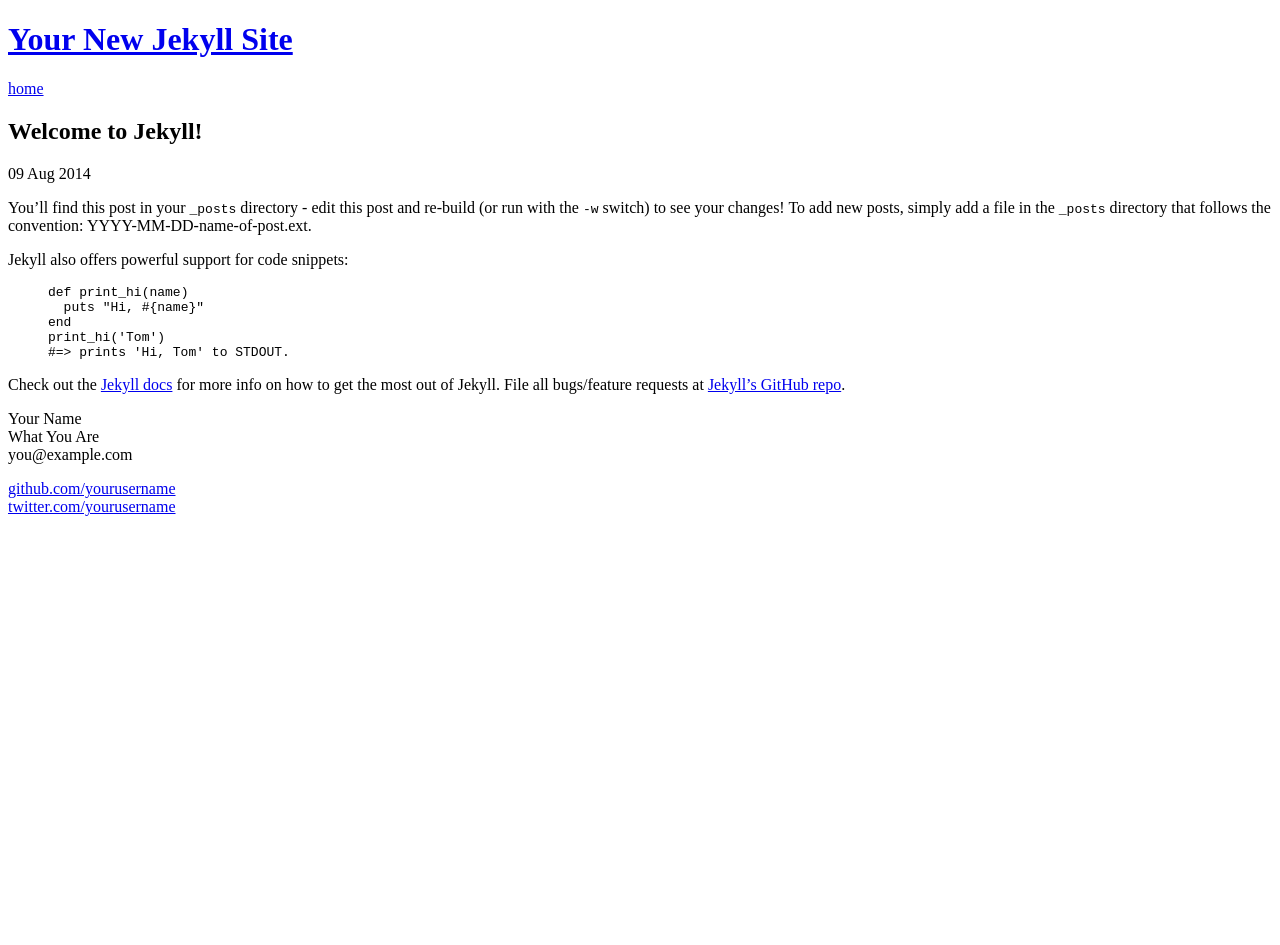
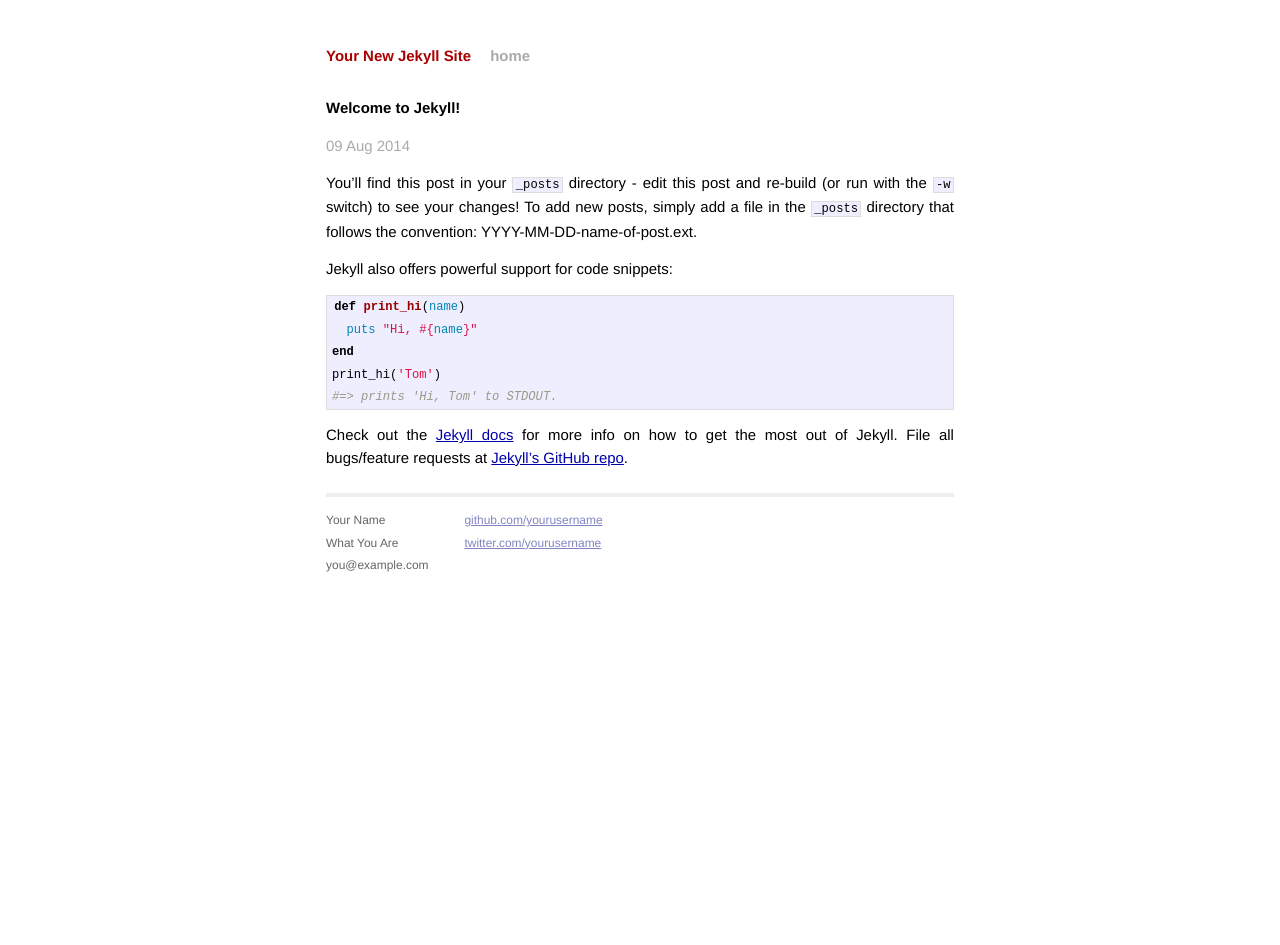
Before and after one commit to kpvarma/create_a_blog_in_30_minutes_using_jekyll, a Jekyll site: the page built from _posts/2014-08-09-welcome-to-jekyll.markdown, in a window 1280 px wide. Built offline with Jekyll 4.4.1, drawn with Linux system fonts in a browser that asks for light colours; Markdown is read by kramdown in place of the engine named in the settings; before the commit the page ends 900 px from its top, so only the background shows below that.

Commit message:
Changed config

```diff
--- a/_config.yml
+++ b/_config.yml
@@ -2,3 +2,4 @@ name: Your New Jekyll Site
 markdown: redcarpet
 pygments: true
 port: 5000
+permalink: /blog/:year/:month/:day/:title/
--- a/_layouts/default.html
+++ b/_layouts/default.html
@@ -7,10 +7,10 @@
         <meta name="viewport" content="width=device-width">
 
         <!-- syntax highlighting CSS -->
-        <link rel="stylesheet" href="css/syntax.css">
+        <link rel="stylesheet" href="/css/syntax.css">
 
         <!-- Custom CSS -->
-        <link rel="stylesheet" href="css/main.css">
+        <link rel="stylesheet" href="/css/main.css">
 
     </head>
     <body>
```
